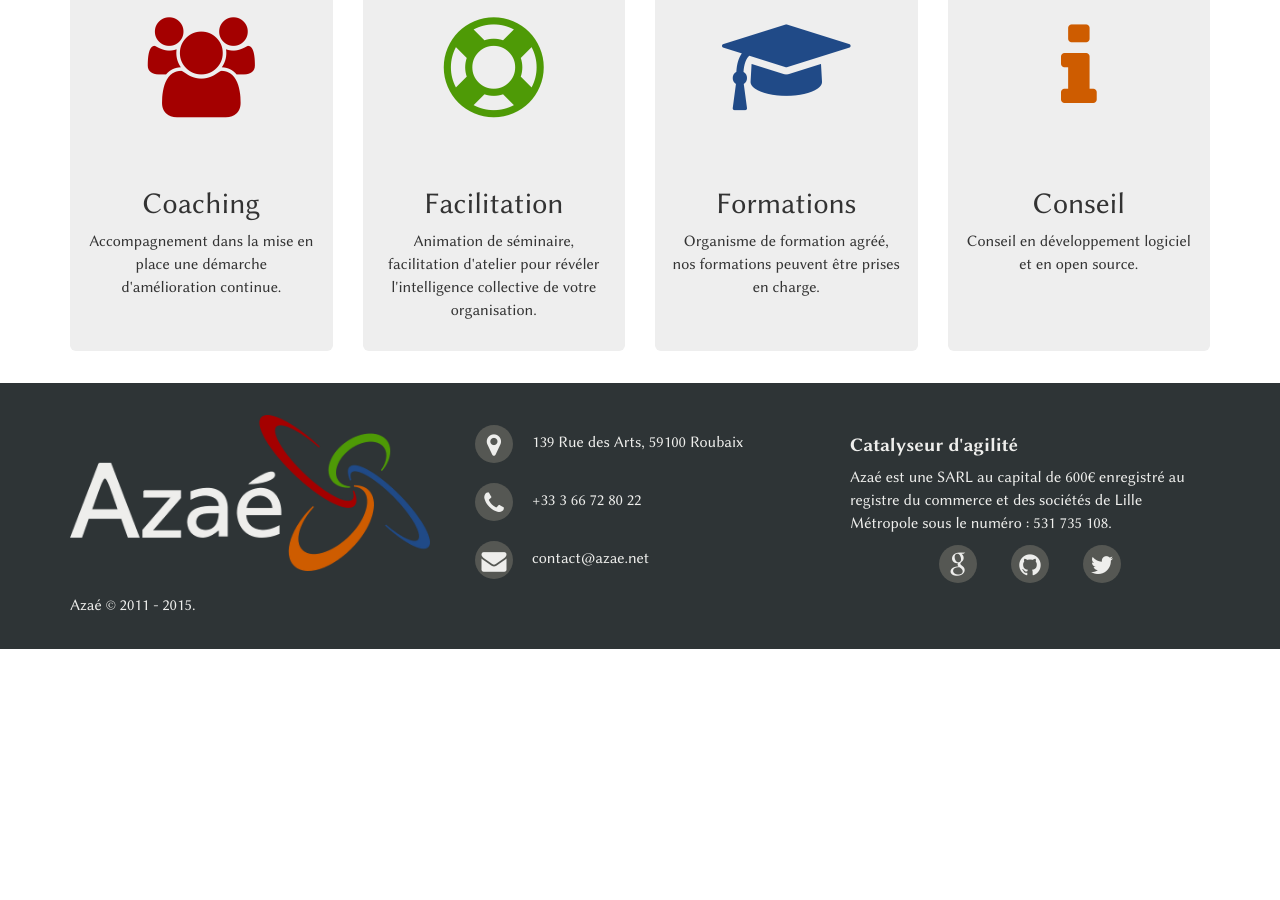
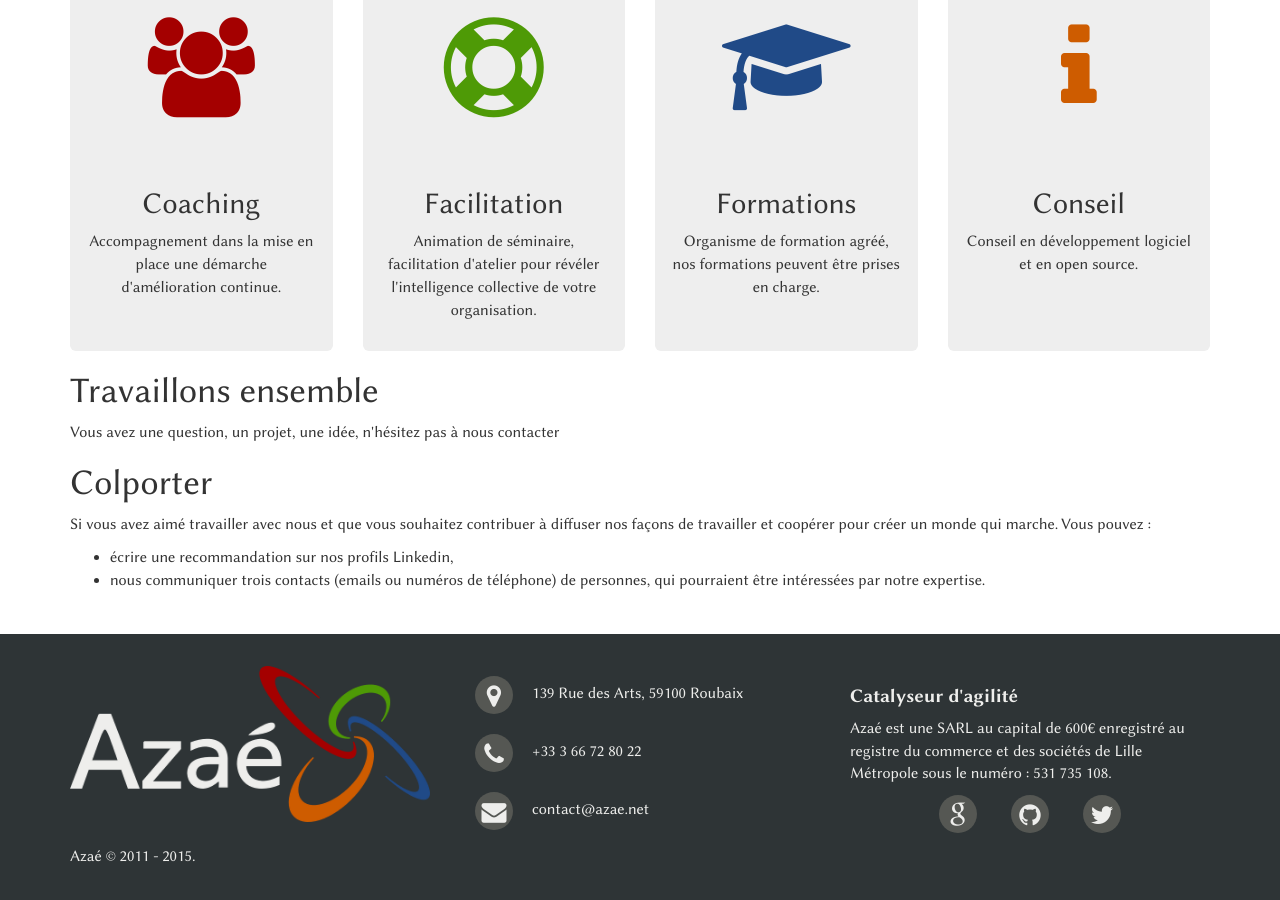
Before and after one commit to coachBZH/azae.net, a Jekyll site: the page built from index-new.html, in a window 1280 px wide and 900 px high, scrolled down 671 px. Built offline with Jekyll 4.4.1, drawn with Linux system fonts in a browser that asks for light colours; before the commit the page ends 1320 px from its top, so only the background shows below that.

Commit message:
new landing page: section Travaillons ensemble and Colporter added

```diff
--- a/index-new.html
+++ b/index-new.html
@@ -62,3 +62,17 @@ layout: default
     </div>
   </div>
 </div>
+<div class="row">
+  <div class="col-md-12">
+    <h1>Travaillons ensemble</h1>
+    <p>Vous avez une question, un projet, une idée, n'hésitez pas à nous contacter</p>
+
+    <h1>Colporter</h1>
+    <p>Si vous avez aimé travailler avec nous et que vous souhaitez contribuer à diffuser nos façons de travailler et coopérer pour créer un monde qui marche. Vous pouvez :
+      <ul>
+        <li>écrire une recommandation sur nos profils Linkedin,</li>
+        <li>nous communiquer trois contacts (emails ou numéros de téléphone) de personnes, qui pourraient être intéressées par notre expertise.</li>
+      </ul>
+    </p>
+  </div>
+</div>
```
